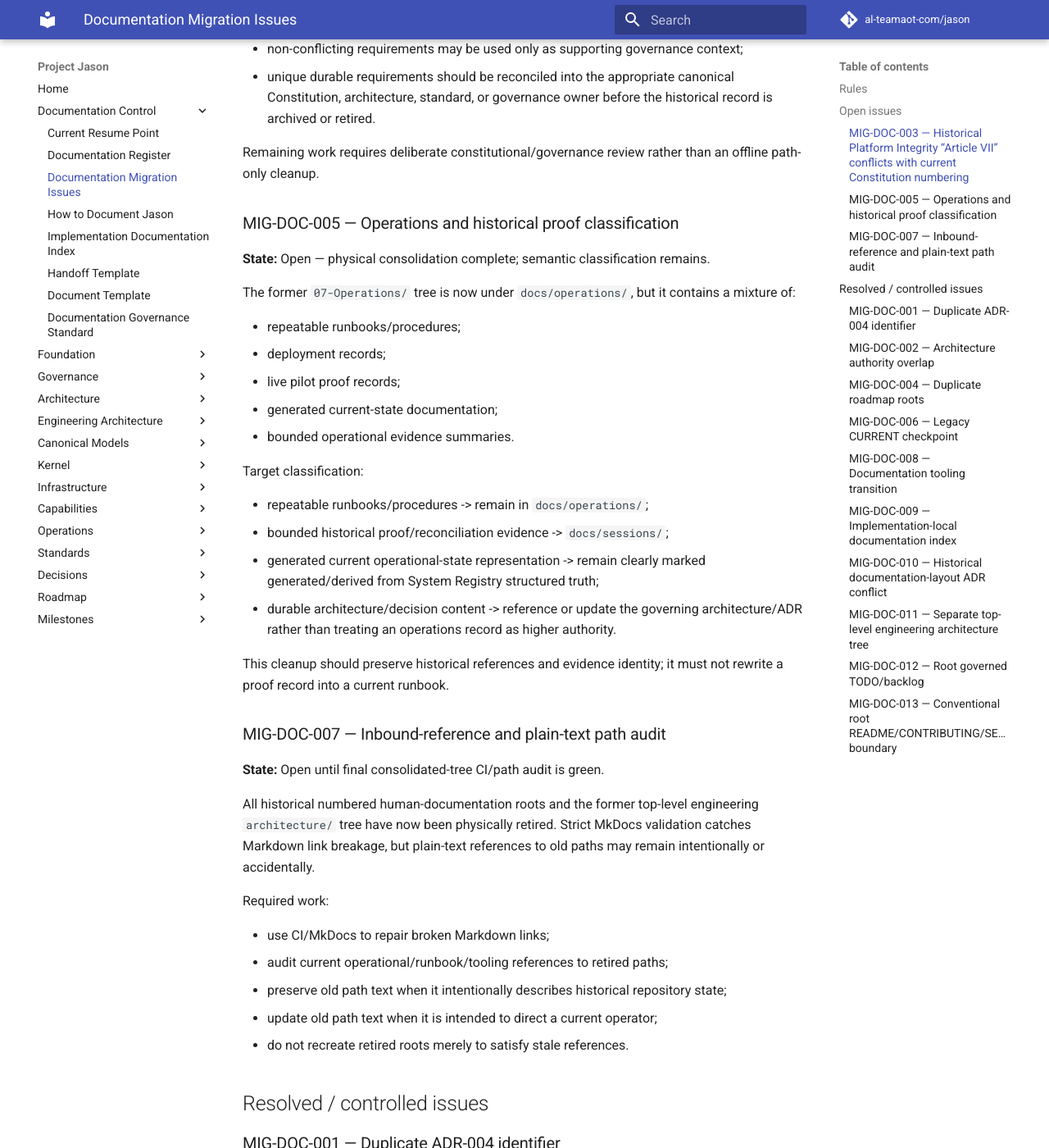
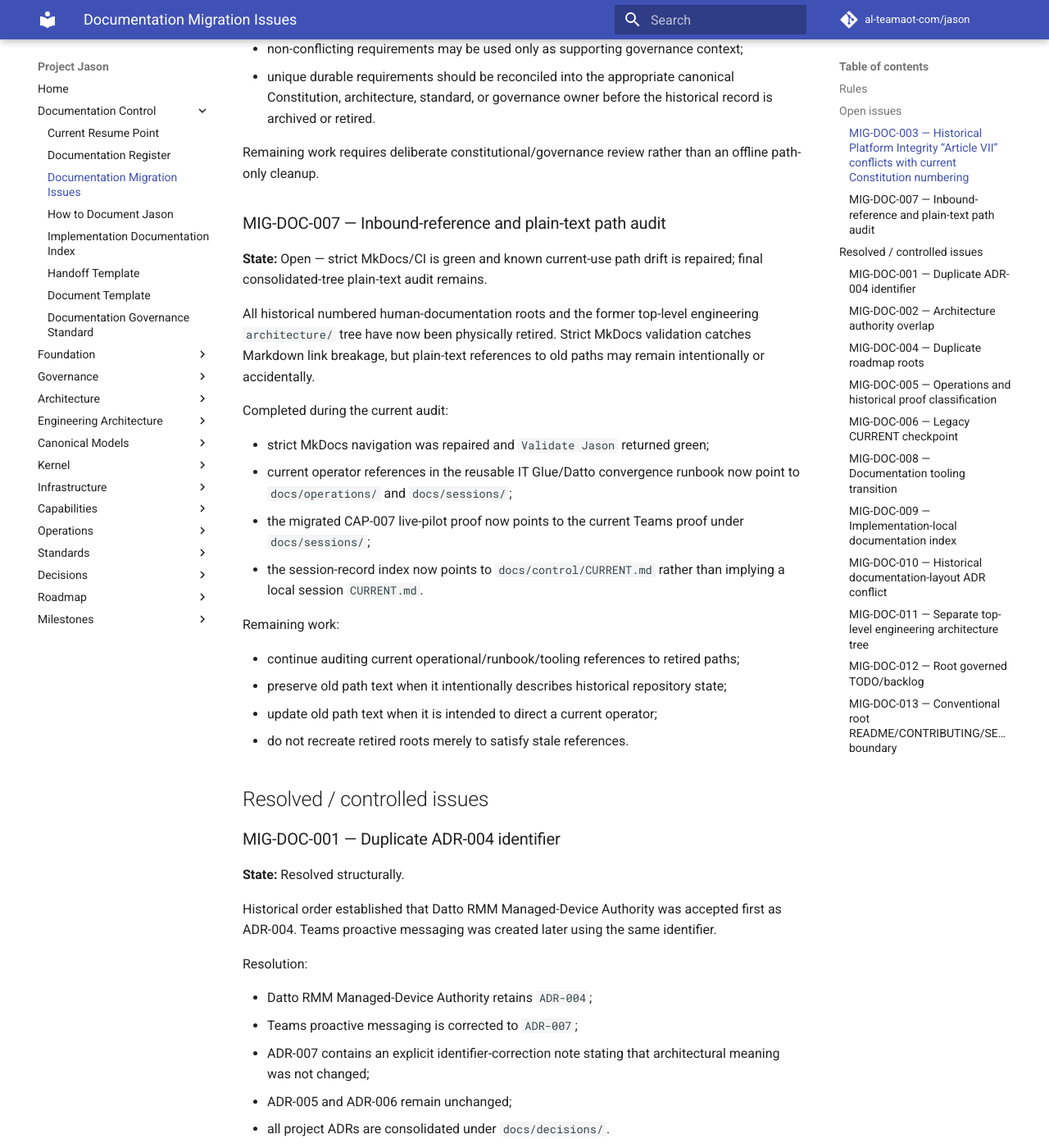
Before and after one commit to al-teamaot-com/jason, an MkDocs documentation site: the page built from docs/control/DOCUMENTATION-MIGRATION-ISSUES.md, in a window 1280 px wide and 1400 px high, scrolled down 896 px. Shown: the whole window at 82% size. Built offline with MkDocs 1.6.1 and Material for MkDocs 9.7.7, drawn with Linux system fonts in a browser that asks for light colours; comment, search, counter and statistics services are not loaded; some of the changed text lies outside the part shown.

Commit message:
Close operations proof classification migration issue

```diff
--- a/docs/control/DOCUMENTATION-MIGRATION-ISSUES.md
+++ b/docs/control/DOCUMENTATION-MIGRATION-ISSUES.md
@@ -29,37 +29,22 @@
 
 Remaining work requires deliberate constitutional/governance review rather than an offline path-only cleanup.
 
-### MIG-DOC-005 — Operations and historical proof classification
-
-**State:** Open — physical consolidation complete; semantic classification remains.
-
-The former `07-Operations/` tree is now under `docs/operations/`, but it contains a mixture of:
-
-- repeatable runbooks/procedures;
-- deployment records;
-- live pilot proof records;
-- generated current-state documentation;
-- bounded operational evidence summaries.
-
-Target classification:
-
-- repeatable runbooks/procedures -> remain in `docs/operations/`;
-- bounded historical proof/reconciliation evidence -> `docs/sessions/`;
-- generated current operational-state representation -> remain clearly marked generated/derived from System Registry structured truth;
-- durable architecture/decision content -> reference or update the governing architecture/ADR rather than treating an operations record as higher authority.
-
-This cleanup should preserve historical references and evidence identity; it must not rewrite a proof record into a current runbook.
-
 ### MIG-DOC-007 — Inbound-reference and plain-text path audit
 
-**State:** Open until final consolidated-tree CI/path audit is green.
+**State:** Open — strict MkDocs/CI is green and known current-use path drift is repaired; final consolidated-tree plain-text audit remains.
 
 All historical numbered human-documentation roots and the former top-level engineering `architecture/` tree have now been physically retired. Strict MkDocs validation catches Markdown link breakage, but plain-text references to old paths may remain intentionally or accidentally.
 
-Required work:
+Completed during the current audit:
 
-- use CI/MkDocs to repair broken Markdown links;
-- audit current operational/runbook/tooling references to retired paths;
+- strict MkDocs navigation was repaired and `Validate Jason` returned green;
+- current operator references in the reusable IT Glue/Datto convergence runbook now point to `docs/operations/` and `docs/sessions/`;
+- the migrated CAP-007 live-pilot proof now points to the current Teams proof under `docs/sessions/`;
+- the session-record index now points to `docs/control/CURRENT.md` rather than implying a local session `CURRENT.md`.
+
+Remaining work:
+
+- continue auditing current operational/runbook/tooling references to retired paths;
 - preserve old path text when it intentionally describes historical repository state;
 - update old path text when it is intended to direct a current operator;
 - do not recreate retired roots merely to satisfy stale references.
@@ -97,6 +82,20 @@
 Machine-readable roadmap status is now `docs/roadmaps/Jason-Roadmap-Status.json`.
 
 The older narrative `07-Roadmap/Jason-Roadmap.md` was preserved as `docs/archive/roadmaps/Jason-Roadmap-Historical.md` with explicit Historical/Superseded classification.
+
+### MIG-DOC-005 — Operations and historical proof classification
+
+**State:** Resolved/controlled — semantic classification completed.
+
+Resolution:
+
+- `docs/operations/README.md` now defines the authority and classification boundary for operational documentation;
+- repeatable runbooks, checklists, deployment/recovery procedures, deployment records, and the generated System Registry human view remain under `docs/operations/` with explicit authority boundaries;
+- `OPS-ITGLUE-DATTO-LIVE-CONVERGENCE-PROOF.md` remains in operations because its primary content is a reusable observe-only proof/runbook with prerequisites, bounded discovery, positive and negative cases, evidence handling, and success criteria despite its historical filename;
+- `CAP-007-Live-Pilot-Proof-2026-08-11.md` moved to `docs/sessions/` because its primary purpose is preserving point-in-time pilot and Teams integration evidence;
+- the CAP-007 move preserved the proof's date, evidence identifiers, hashes, conclusions, and governance limitation while correcting only the current repository path to its related Teams proof;
+- future point-in-time host proofs, pilot evidence, and reconciliation records belong in `docs/sessions/`; reusable procedures remain in `docs/operations/`;
+- no documentation-classification change alters the authority or factual meaning of historical evidence.
 
 ### MIG-DOC-006 — Legacy CURRENT checkpoint
 
```
